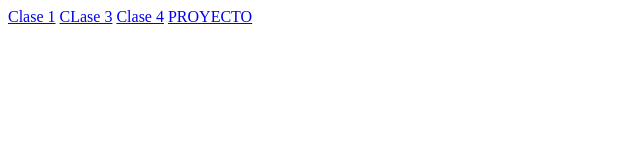
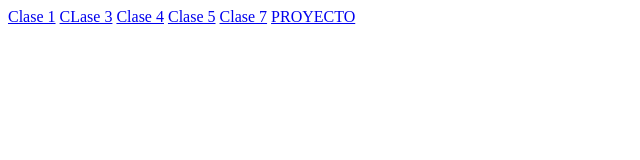
Before and after one commit to rzigelbaum/Programacion-Web-2022-Q2, a plain HTML site: page index.html in a window 1280 px wide. Shown: the whole page, without its empty margins (0-640 px from the left). Drawn offline with Linux system fonts and the light colour scheme.

Commit message:
nuevamente 8

```diff
--- a/index.html
+++ b/index.html
@@ -10,6 +10,8 @@
     <a href="./clase 1/index.html">Clase 1</a>
     <a href="./CLASE 3/index.html">CLase 3</a>
     <a href="Clase 4/index.html">Clase 4</a>
+    <a href="Clase 5/index.html">Clase 5</a>
+    <a href="Clase 7/index.html">Clase 7</a>
     <a href="Proyecto Final/index.html">PROYECTO</a>
 </body>
 </html>
```
